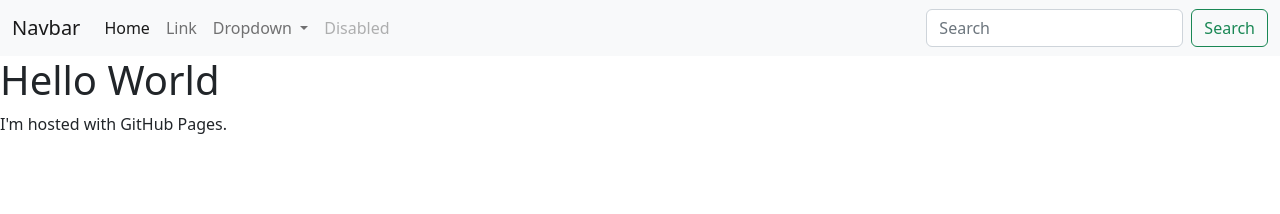
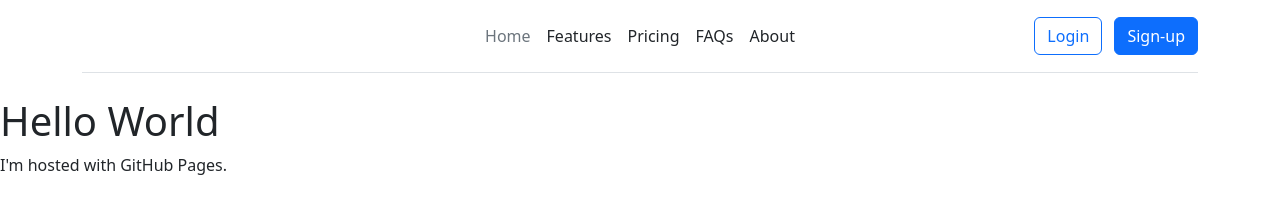
Before and after one commit to circuitground/circuitground.github.io, a plain HTML site: page index.html in a window 1280 px wide. Drawn offline with nearby package versions, Linux system fonts and the light colour scheme.

Commit message:
Update index.html

```diff
--- a/index.html
+++ b/index.html
@@ -8,42 +8,26 @@
   </head>
 
 <body>
-  <nav class="navbar navbar-expand-lg bg-light">
-    <div class="container-fluid">
-      <a class="navbar-brand" href="#">Navbar</a>
-      <button class="navbar-toggler" type="button" data-bs-toggle="collapse" data-bs-target="#navbarSupportedContent" aria-controls="navbarSupportedContent" aria-expanded="false" aria-label="Toggle navigation">
-        <span class="navbar-toggler-icon"></span>
-      </button>
-      <div class="collapse navbar-collapse" id="navbarSupportedContent">
-        <ul class="navbar-nav me-auto mb-2 mb-lg-0">
-          <li class="nav-item">
-            <a class="nav-link active" aria-current="page" href="#">Home</a>
-          </li>
-          <li class="nav-item">
-            <a class="nav-link" href="#">Link</a>
-          </li>
-          <li class="nav-item dropdown">
-            <a class="nav-link dropdown-toggle" href="#" role="button" data-bs-toggle="dropdown" aria-expanded="false">
-              Dropdown
-            </a>
-            <ul class="dropdown-menu">
-              <li><a class="dropdown-item" href="#">Action</a></li>
-              <li><a class="dropdown-item" href="#">Another action</a></li>
-              <li><hr class="dropdown-divider"></li>
-              <li><a class="dropdown-item" href="#">Something else here</a></li>
-            </ul>
-          </li>
-          <li class="nav-item">
-            <a class="nav-link disabled">Disabled</a>
-          </li>
-        </ul>
-        <form class="d-flex" role="search">
-          <input class="form-control me-2" type="search" placeholder="Search" aria-label="Search">
-          <button class="btn btn-outline-success" type="submit">Search</button>
-        </form>
+  <div class="container">
+    <header class="d-flex flex-wrap align-items-center justify-content-center justify-content-md-between py-3 mb-4 border-bottom">
+      <a href="/" class="d-flex align-items-center col-md-3 mb-2 mb-md-0 text-dark text-decoration-none">
+        <svg class="bi me-2" width="40" height="32" role="img" aria-label="Bootstrap"><use xlink:href="#bootstrap"></use></svg>
+      </a>
+
+      <ul class="nav col-12 col-md-auto mb-2 justify-content-center mb-md-0">
+        <li><a href="#" class="nav-link px-2 link-secondary">Home</a></li>
+        <li><a href="#" class="nav-link px-2 link-dark">Features</a></li>
+        <li><a href="#" class="nav-link px-2 link-dark">Pricing</a></li>
+        <li><a href="#" class="nav-link px-2 link-dark">FAQs</a></li>
+        <li><a href="#" class="nav-link px-2 link-dark">About</a></li>
+      </ul>
+
+      <div class="col-md-3 text-end">
+        <button type="button" class="btn btn-outline-primary me-2">Login</button>
+        <button type="button" class="btn btn-primary">Sign-up</button>
       </div>
-    </div>
-  </nav>
+    </header>
+  </div>
 
 <h1>Hello World</h1>
 <p>I'm hosted with GitHub Pages.</p>
```
